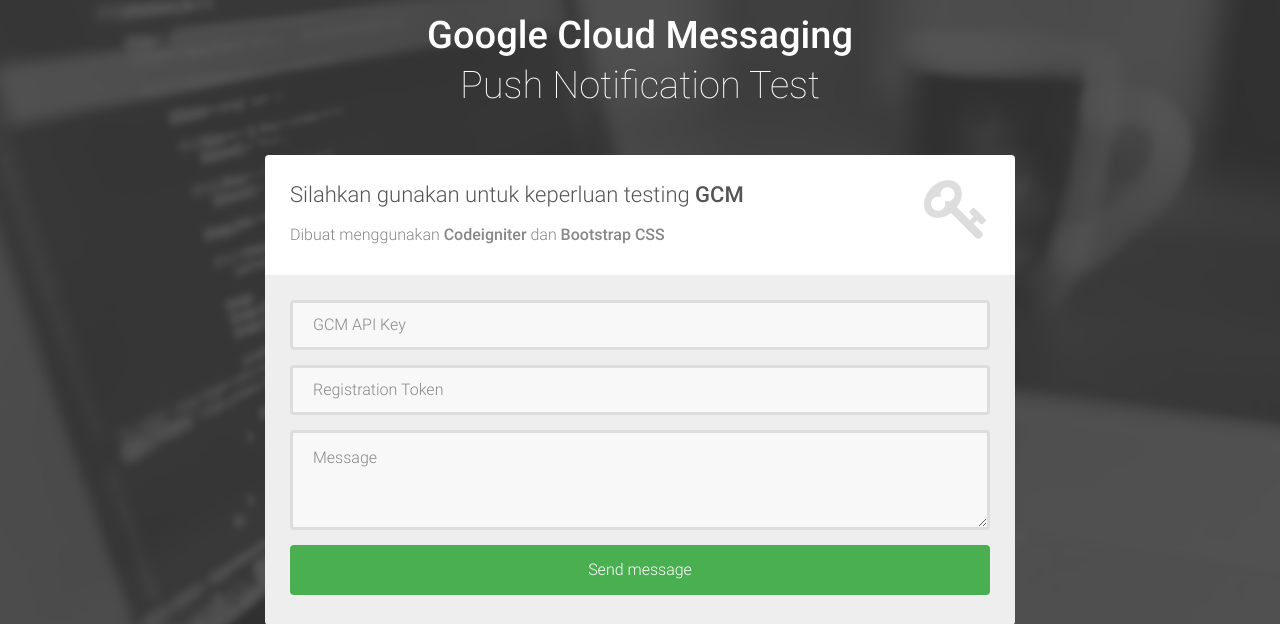
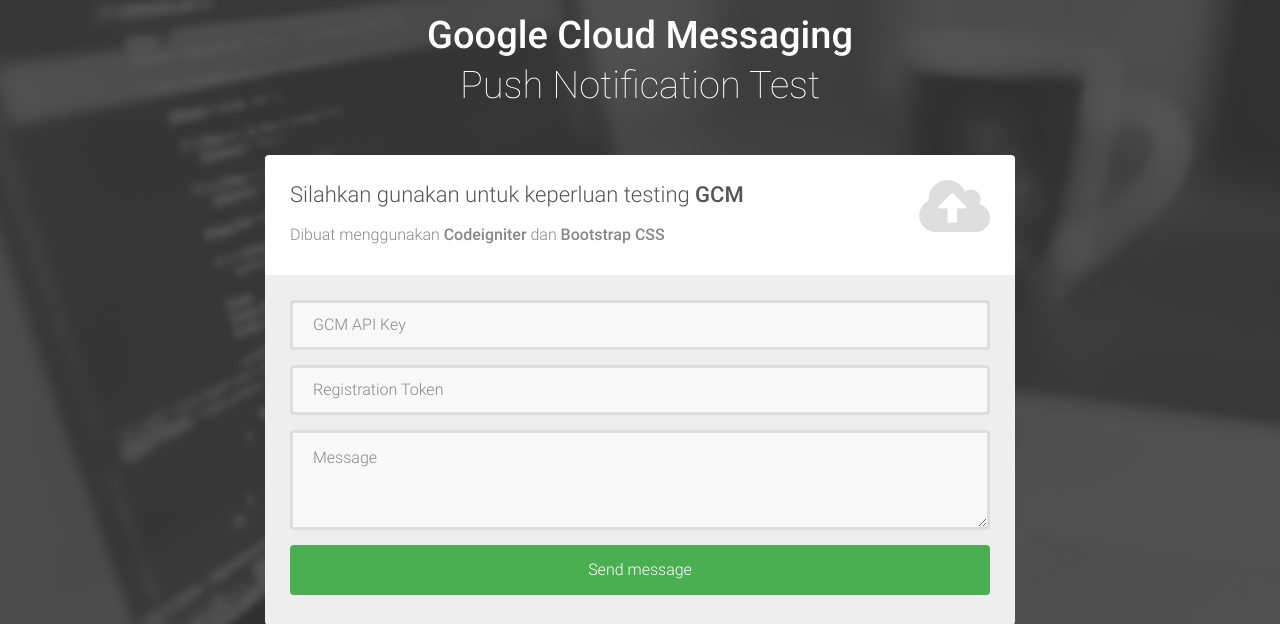
Before and after one commit to ahmadarif/server-gcm, a CodeIgniter app: page /database/ in a window 1280 px wide. Shown: the top 624 px of the page. Run offline with CodeIgniter, Linux system fonts and the light colour scheme.

Commit message:
change icon

```diff
--- a/application/views/gcm/v_index.php
+++ b/application/views/gcm/v_index.php
@@ -41,7 +41,7 @@
 
                             </div>
                             <div class="form-top-right">
-                                <i class="fa fa-key"></i>
+                                <i class="fa fa-cloud-upload"></i>
                             </div>
                         </div>
 
```
